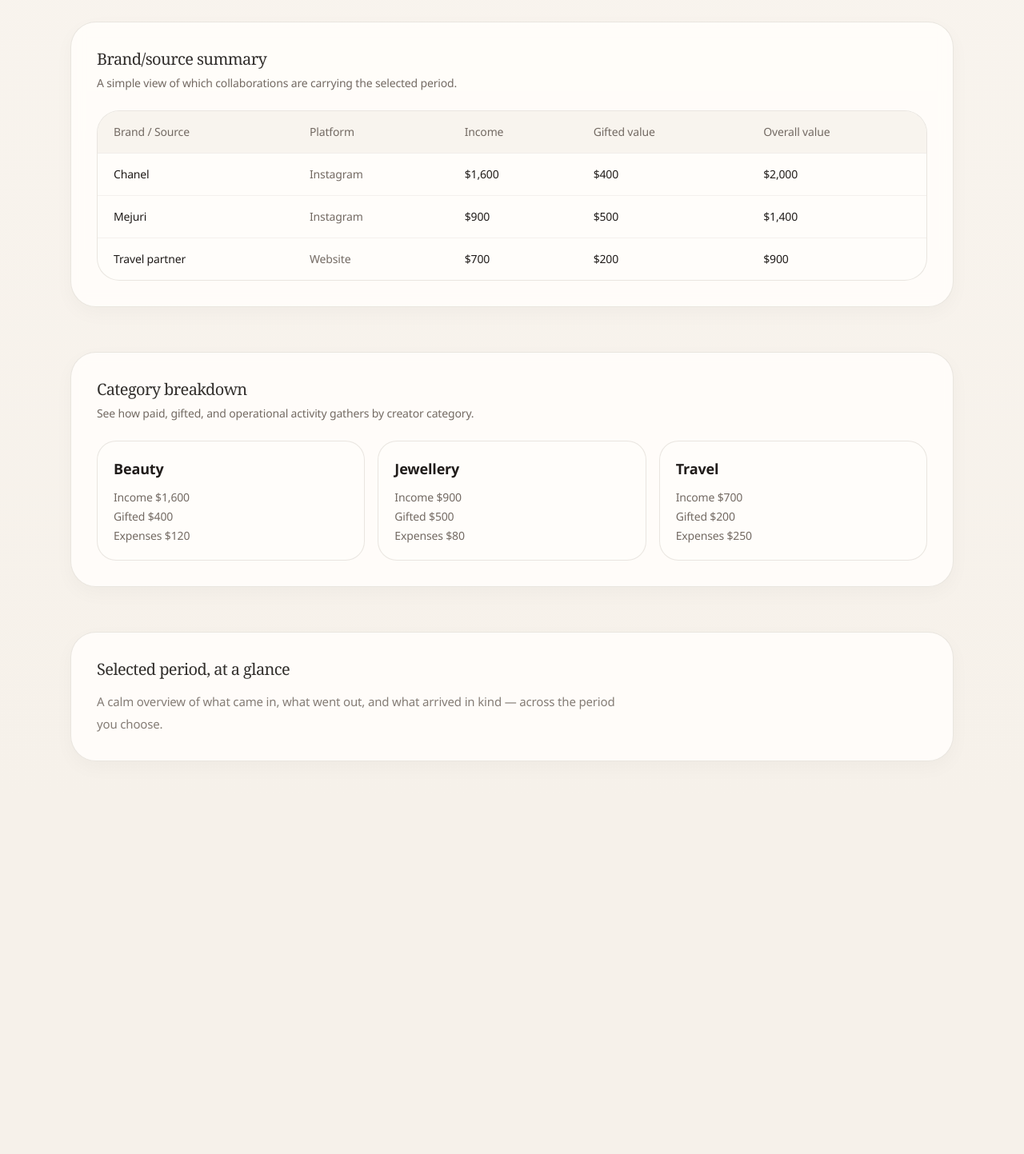
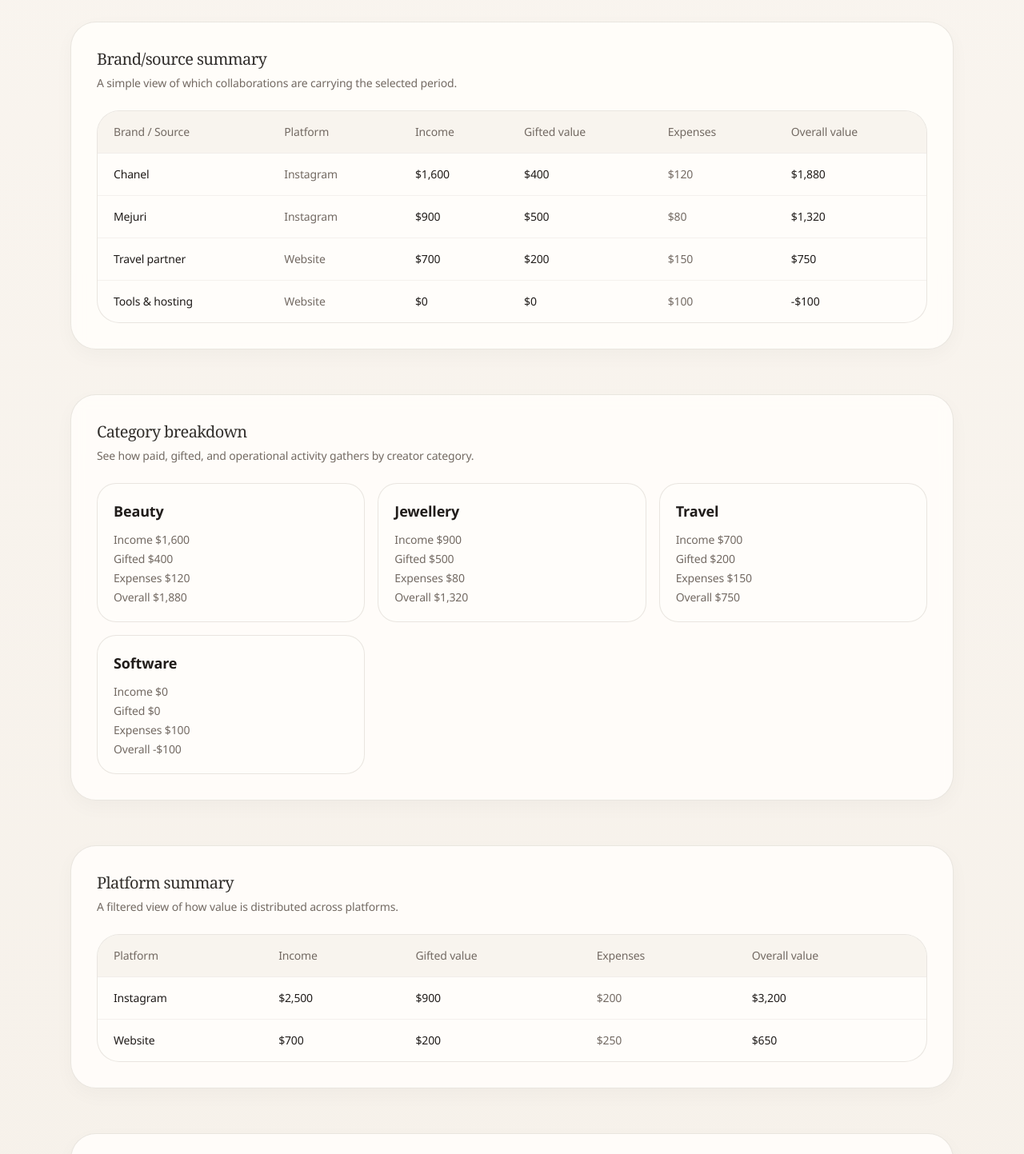
Before and after one commit to sleepingbeautytravels/creator-ledger, a Next.js app: page /demo in a window 1280 px wide. Shown: the part 1320-2763 px from the top of the page at 80% size. Before the commit the page ends 2320 px from the top, so only its background shows below. Built offline with nearby package versions, Linux system fonts and the light colour scheme.

Commit message:
Fix negative summary values and update demo with platform summary

```diff
--- a/app/demo/page.tsx
+++ b/app/demo/page.tsx
@@ -12,15 +12,22 @@
 };
 
 const brandSummaries = [
-  { source: "Chanel", platform: "Instagram", income: "$1,600", gifted: "$400", overall: "$2,000" },
-  { source: "Mejuri", platform: "Instagram", income: "$900", gifted: "$500", overall: "$1,400" },
-  { source: "Travel partner", platform: "Website", income: "$700", gifted: "$200", overall: "$900" }
+  { source: "Chanel", platform: "Instagram", income: "$1,600", gifted: "$400", expenses: "$120", overall: "$1,880" },
+  { source: "Mejuri", platform: "Instagram", income: "$900", gifted: "$500", expenses: "$80", overall: "$1,320" },
+  { source: "Travel partner", platform: "Website", income: "$700", gifted: "$200", expenses: "$150", overall: "$750" },
+  { source: "Tools & hosting", platform: "Website", income: "$0", gifted: "$0", expenses: "$100", overall: "-$100" }
 ];
 
 const categorySummaries = [
-  { category: "Beauty", income: "$1,600", gifted: "$400", expenses: "$120" },
-  { category: "Jewellery", income: "$900", gifted: "$500", expenses: "$80" },
-  { category: "Travel", income: "$700", gifted: "$200", expenses: "$250" }
+  { category: "Beauty", income: "$1,600", gifted: "$400", expenses: "$120", overall: "$1,880" },
+  { category: "Jewellery", income: "$900", gifted: "$500", expenses: "$80", overall: "$1,320" },
+  { category: "Travel", income: "$700", gifted: "$200", expenses: "$150", overall: "$750" },
+  { category: "Software", income: "$0", gifted: "$0", expenses: "$100", overall: "-$100" }
+];
+
+const platformSummaries = [
+  { platform: "Instagram", income: "$2,500", gifted: "$900", expenses: "$200", overall: "$3,200" },
+  { platform: "Website", income: "$700", gifted: "$200", expenses: "$250", overall: "$650" }
 ];
 
 export default function DemoPage() {
@@ -78,8 +85,8 @@
         <Card className="space-y-3.5">
           <p className="text-sm font-normal tracking-[0.01em] text-[var(--muted)]/85">Period insight</p>
           <p className="max-w-2xl text-[15px] leading-7 text-[color:rgba(32,28,26,0.82)]">
-            Income led this period, with Chanel contributing the highest paid value and Jewellery
-            adding meaningful gifted context.
+            Income led this period, with Instagram carrying most paid value and Chanel contributing
+            the strongest paid source performance.
           </p>
         </Card>
 
@@ -122,6 +129,7 @@
                     <th className="px-5 py-4 font-medium">Platform</th>
                     <th className="px-5 py-4 font-medium">Income</th>
                     <th className="px-5 py-4 font-medium">Gifted value</th>
+                    <th className="px-5 py-4 font-medium">Expenses</th>
                     <th className="px-5 py-4 font-medium">Overall value</th>
                   </tr>
                 </thead>
@@ -132,6 +140,7 @@
                       <td className="px-5 py-4 text-[var(--muted)]">{summary.platform}</td>
                       <td className="px-5 py-4">{summary.income}</td>
                       <td className="px-5 py-4">{summary.gifted}</td>
+                      <td className="px-5 py-4 text-[var(--muted)]">{summary.expenses}</td>
                       <td className="px-5 py-4 font-medium">{summary.overall}</td>
                     </tr>
                   ))}
@@ -158,8 +167,47 @@
                 <p className="mt-3 text-sm text-[var(--muted)]">Income {summary.income}</p>
                 <p className="mt-1 text-sm text-[var(--muted)]">Gifted {summary.gifted}</p>
                 <p className="mt-1 text-sm text-[var(--muted)]">Expenses {summary.expenses}</p>
+                <p className="mt-1 text-sm text-[var(--muted)]">Overall {summary.overall}</p>
               </div>
             ))}
+          </div>
+        </Card>
+
+        <Card className="space-y-6">
+          <div className="space-y-1.5">
+            <h2 className="text-xl font-medium text-[color:rgba(32,28,26,0.92)]">
+              Platform summary
+            </h2>
+            <p className="text-sm text-[var(--muted)]">
+              A filtered view of how value is distributed across platforms.
+            </p>
+          </div>
+
+          <div className="overflow-hidden rounded-[1.75rem] border border-[var(--border)] bg-[var(--surface-strong)]">
+            <div className="overflow-x-auto">
+              <table className="min-w-full divide-y divide-[rgba(120,104,90,0.1)] text-left text-sm">
+                <thead className="bg-[rgba(246,241,234,0.72)] text-[var(--muted)]">
+                  <tr>
+                    <th className="px-5 py-4 font-medium">Platform</th>
+                    <th className="px-5 py-4 font-medium">Income</th>
+                    <th className="px-5 py-4 font-medium">Gifted value</th>
+                    <th className="px-5 py-4 font-medium">Expenses</th>
+                    <th className="px-5 py-4 font-medium">Overall value</th>
+                  </tr>
+                </thead>
+                <tbody className="divide-y divide-[rgba(120,104,90,0.08)]">
+                  {platformSummaries.map((summary) => (
+                    <tr key={summary.platform} className="text-[var(--foreground)]">
+                      <td className="px-5 py-4 font-medium">{summary.platform}</td>
+                      <td className="px-5 py-4">{summary.income}</td>
+                      <td className="px-5 py-4">{summary.gifted}</td>
+                      <td className="px-5 py-4 text-[var(--muted)]">{summary.expenses}</td>
+                      <td className="px-5 py-4 font-medium">{summary.overall}</td>
+                    </tr>
+                  ))}
+                </tbody>
+              </table>
+            </div>
           </div>
         </Card>
 
--- a/components/brand-source-summary.tsx
+++ b/components/brand-source-summary.tsx
@@ -46,7 +46,9 @@
     }
 
     accumulator[brandOrSource].overallValue =
-      accumulator[brandOrSource].income + accumulator[brandOrSource].gifted;
+      accumulator[brandOrSource].income -
+      accumulator[brandOrSource].expenses +
+      accumulator[brandOrSource].gifted;
 
     return accumulator;
   }, {});
```
